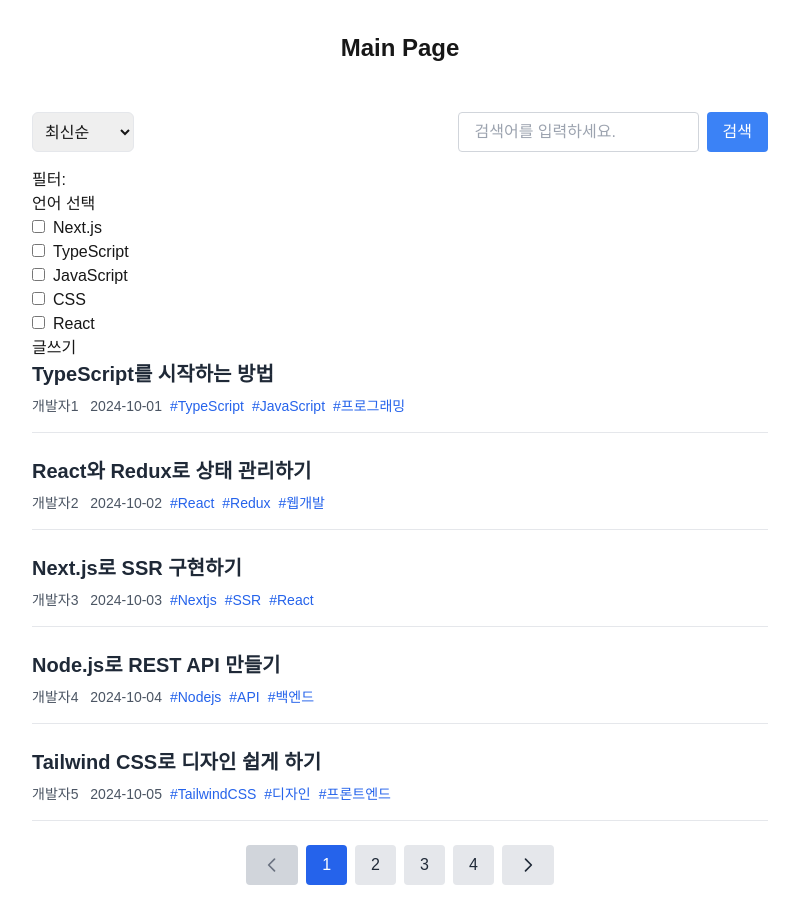
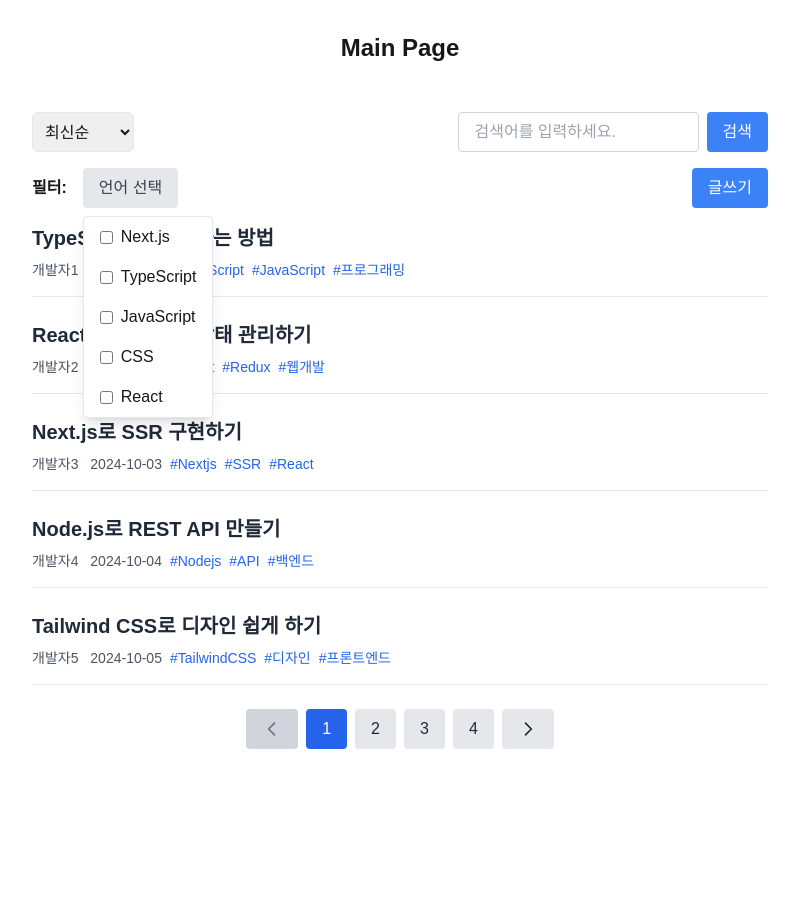
Before and after one commit to songhyein0123/code404, a Next.js app: page /main_board in a window 1280 px wide. Shown: the whole page, without its empty margins (240-1039 px from the left). After the commit the page ends 800 px from the top, so only its background shows below. Built offline with nearby package versions, Linux system fonts and the light colour scheme.

Commit message:
style: 언어 선택 필터와 글쓰기 버튼에 css 추가

```diff
--- a/src/components/Board.tsx
+++ b/src/components/Board.tsx
@@ -194,15 +194,15 @@ export default function Board() {
             </div>
 
             {/* 필터 체크박스와 글쓰기 버튼 */}
-            <div>
-                <div>
-                    <label>필터: </label>
-                    <div>
-                        <button>언어 선택</button>
-                        <div>
+            <div className="flex justify-between items-center mb-4">
+                <div className="flex items-center space-x-4">
+                    <label className="font-semibold">필터: </label>
+                    <div className="relative">
+                        <button className="bg-gray-200 text-gray-700 px-4 py-2 rounded">언어 선택</button>
+                        <div className="absolute mt-2 bg-white border rounded shadow-lg">
                             {availableTags.map((tag) => (
-                                <div key={tag}>
-                                    <label>
+                                <div key={tag} className="px-4 py-2">
+                                    <label className="flex items-center">
                                         <input
                                             type="checkbox"
                                             checked={selectedTags.includes(tag)}
@@ -218,7 +218,7 @@ export default function Board() {
                 </div>
 
                 {/* 글쓰기 버튼 */}
-                <button>글쓰기</button>
+                <button className="bg-blue-500 text-white px-4 py-2 rounded">글쓰기</button>
             </div>
             {/* 게시글 목록 */}
             {paginatedPosts.map((post) => (
```
